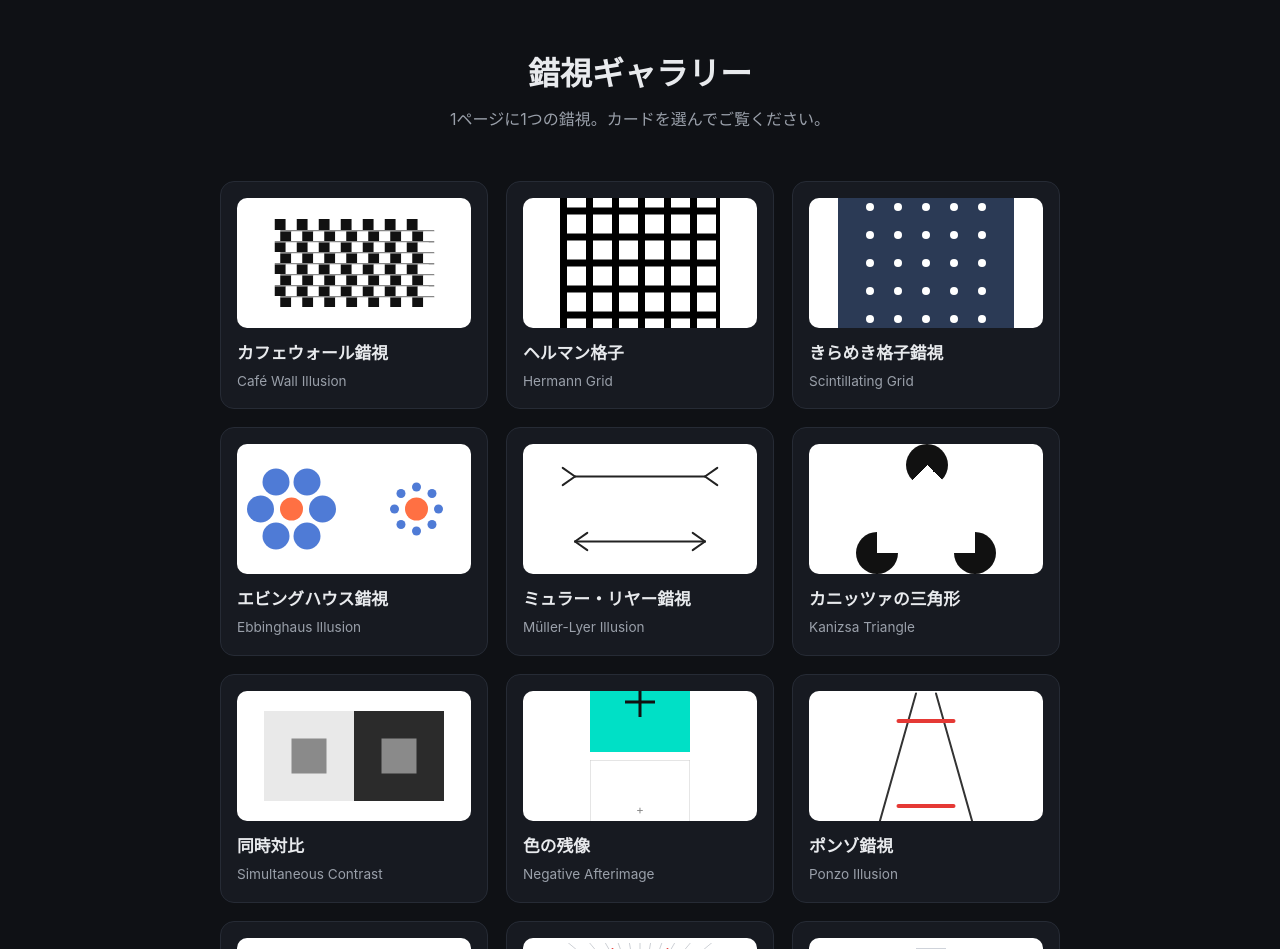
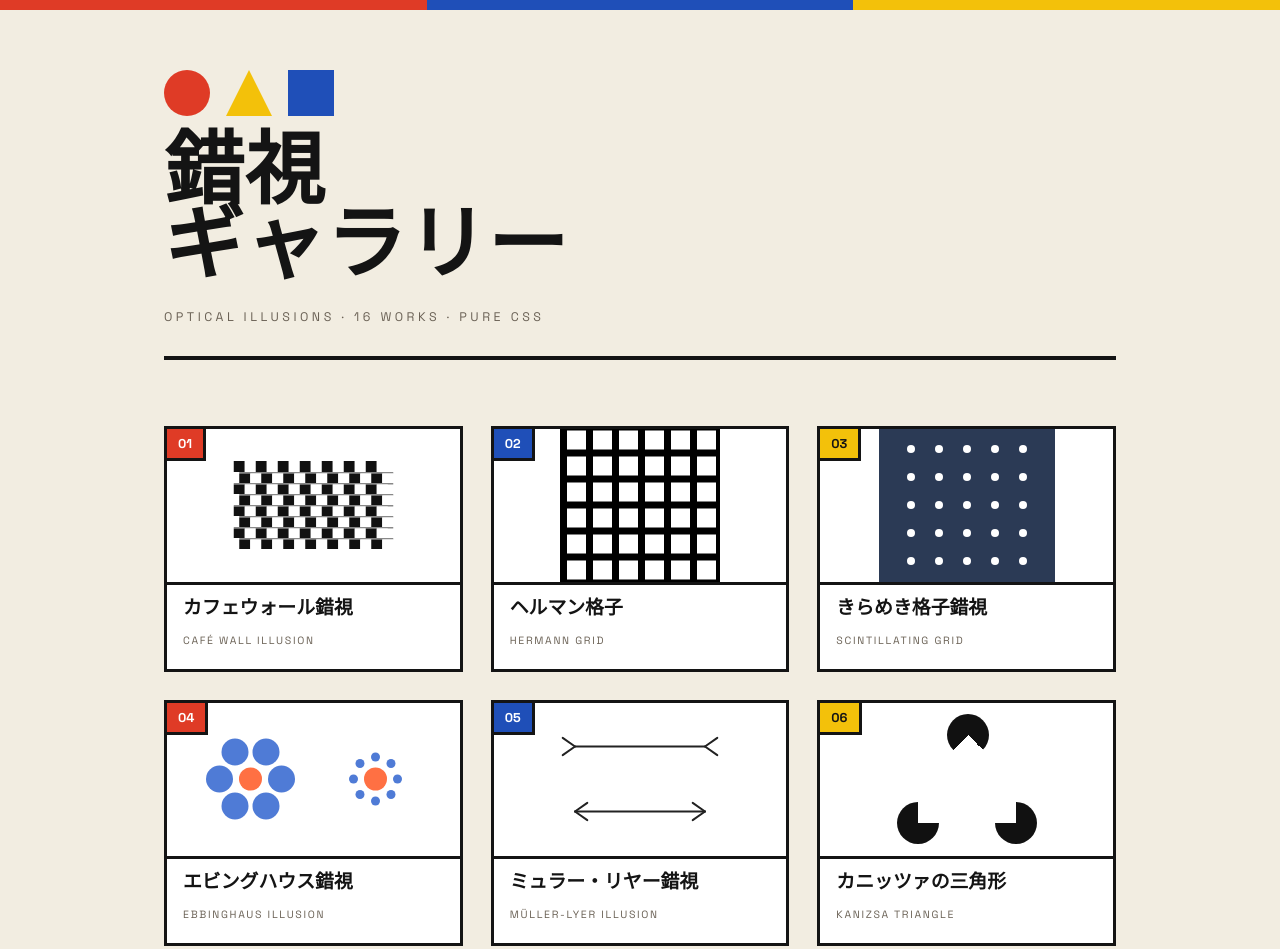
Before and after one commit to th0902/illusion-site, a plain HTML site: page index.html in a window 1280 px wide. Shown: the top 949 px of the page. Drawn offline with Linux system fonts and the light colour scheme.

Commit message:
デザイン刷新：バウハウス風（三原色＋黒・幾何学形態・ハードエッジ・幾何学書体）
Co-Authored-By: Claude Opus 4.8 <noreply@anthropic.com>

```diff
--- a/assets/style.css
+++ b/assets/style.css
@@ -1,10 +1,21 @@
+/* =========================================================
+   BAUHAUS THEME
+   三原色 + 黒 / 幾何学形態 / ハードエッジ / 大胆な書体
+   ========================================================= */
+@import url('https://fonts.googleapis.com/css2?family=Josefin+Sans:wght@400;600;700&family=Space+Grotesk:wght@400;500;700&family=Noto+Sans+JP:wght@500;700;900&display=swap');
+
 :root {
-  --bg: #0f1115;
-  --panel: #171a21;
-  --fg: #e8eaed;
-  --muted: #9aa0aa;
-  --accent: #6ea8fe;
-  --border: #262b35;
+  --paper: #f2ede1;
+  --ink: #141414;
+  --red: #df3b26;
+  --blue: #1f4fb8;
+  --yellow: #f3c10a;
+  --muted: #6b6256;
+  /* ページごとの差し色（JS でインライン上書き）。既定は赤 */
+  --c: var(--red);
+  --on: #fff;
+  --display: "Josefin Sans", "Noto Sans JP", sans-serif;
+  --mono: "Space Grotesk", ui-monospace, monospace;
 }
 
 * { box-sizing: border-box; }
@@ -12,115 +23,194 @@
 html, body {
   margin: 0;
   padding: 0;
-  background: var(--bg);
-  color: var(--fg);
-  font-family: -apple-system, BlinkMacSystemFont, "Hiragino Sans", "Noto Sans JP", sans-serif;
-  line-height: 1.6;
+  background: var(--paper);
+  color: var(--ink);
+  font-family: "Space Grotesk", "Noto Sans JP", sans-serif;
+  line-height: 1.65;
+  -webkit-font-smoothing: antialiased;
+}
+body { padding-top: 10px; }
+/* 上端のバウハウス・カラーバンド */
+body::before {
+  content: "";
+  position: fixed; top: 0; left: 0; right: 0; height: 10px; z-index: 100;
+  background: linear-gradient(90deg,
+    var(--red) 0 33.333%, var(--blue) 0 66.666%, var(--yellow) 0);
 }
 
-a { color: var(--accent); text-decoration: none; }
-a:hover { text-decoration: underline; }
+a { color: var(--ink); text-decoration: none; }
 
 .wrap {
-  max-width: 880px;
+  max-width: 1000px;
   margin: 0 auto;
-  padding: 24px 20px 80px;
+  padding: 0 24px 90px;
 }
 
+/* ---- ヘッダー（ギャラリー） ---- */
 header.site {
-  text-align: center;
-  padding: 48px 20px 24px;
+  position: relative;
+  max-width: 1000px;
+  margin: 0 auto;
+  padding: 60px 24px 30px;
 }
-header.site h1 { margin: 0 0 8px; font-size: 2rem; }
-header.site p { margin: 0; color: var(--muted); }
+header.site .shapes { display: flex; align-items: flex-end; gap: 16px; margin-bottom: 26px; }
+.s-circle { width: 46px; height: 46px; border-radius: 50%; background: var(--red); }
+.s-square { width: 46px; height: 46px; background: var(--blue); }
+.s-tri {
+  width: 0; height: 0;
+  border-left: 23px solid transparent; border-right: 23px solid transparent;
+  border-bottom: 46px solid var(--yellow);
+}
+header.site h1 {
+  margin: 0;
+  font-family: var(--display);
+  font-weight: 700;
+  font-size: clamp(2.6rem, 9vw, 5rem);
+  line-height: .92;
+  letter-spacing: .01em;
+}
+header.site .lead {
+  margin: 18px 0 0;
+  font-family: var(--mono);
+  text-transform: uppercase;
+  letter-spacing: .28em;
+  font-size: .78rem;
+  color: var(--muted);
+}
+header.site::after {
+  content: ""; display: block; height: 4px; background: var(--ink); margin-top: 28px;
+}
 
-/* ---- gallery grid ---- */
+/* ---- ギャラリーのグリッド ---- */
 .grid {
   display: grid;
-  grid-template-columns: repeat(auto-fill, minmax(220px, 1fr));
-  gap: 18px;
+  grid-template-columns: repeat(auto-fill, minmax(250px, 1fr));
+  gap: 28px;
+  padding-top: 36px;
 }
 .card {
   display: block;
-  background: var(--panel);
-  border: 1px solid var(--border);
-  border-radius: 14px;
-  padding: 16px;
-  color: var(--fg);
-  transition: transform .12s ease, border-color .12s ease;
+  position: relative;
+  background: #fff;
+  border: 3px solid var(--ink);
+  color: var(--ink);
+  transition: transform .14s ease, box-shadow .14s ease;
 }
 .card:hover {
-  transform: translateY(-3px);
-  border-color: var(--accent);
-  text-decoration: none;
+  transform: translate(-5px, -5px);
+  box-shadow: 9px 9px 0 var(--c);
+}
+.card .num {
+  position: absolute; top: 0; left: 0; z-index: 2;
+  background: var(--c); color: var(--on);
+  font-family: var(--mono); font-weight: 700; font-size: .8rem;
+  padding: 4px 11px;
+  border-right: 3px solid var(--ink); border-bottom: 3px solid var(--ink);
 }
 .card .thumb {
-  height: 130px;
-  border-radius: 10px;
+  height: 156px;
   overflow: hidden;
   display: flex;
   align-items: center;
   justify-content: center;
   background: #fff;
-  margin-bottom: 12px;
+  border-bottom: 3px solid var(--ink);
 }
 .card .thumb > * { transform: scale(.5); flex: none; }
-.card h3 { margin: 0 0 4px; font-size: 1.05rem; }
-.card p { margin: 0; font-size: .85rem; color: var(--muted); }
+.card .meta { padding: 15px 16px 17px; }
+.card h3 {
+  margin: 0 0 5px;
+  font-family: var(--display); font-weight: 700; font-size: 1.18rem; line-height: 1.1;
+}
+.card .sub {
+  font-family: var(--mono); text-transform: uppercase; letter-spacing: .16em;
+  font-size: .66rem; color: var(--muted);
+}
 
-/* ---- single illusion page ---- */
+/* ---- 個別ページ ---- */
 .nav-top {
   display: flex;
   justify-content: space-between;
   align-items: center;
-  margin-bottom: 28px;
-  font-size: .9rem;
+  padding: 30px 0 34px;
+  font-family: var(--mono);
+  text-transform: uppercase;
+  letter-spacing: .2em;
+  font-size: .74rem;
 }
-.illusion-title { margin: 0 0 6px; font-size: 1.6rem; }
-.illusion-sub { margin: 0 0 28px; color: var(--muted); }
+.nav-top a { font-weight: 700; }
+.nav-top a:hover { color: var(--c); }
+.nav-top #counter { color: var(--muted); }
+
+.illusion-title {
+  margin: 0;
+  display: flex; align-items: center; gap: .45em;
+  font-family: var(--display); font-weight: 700;
+  font-size: clamp(2rem, 6vw, 3.2rem); line-height: 1;
+}
+.illusion-title::before {
+  content: ""; flex: none; width: .62em; height: .62em; background: var(--c);
+}
+.illusion-sub {
+  margin: 14px 0 30px;
+  font-family: var(--mono); text-transform: uppercase; letter-spacing: .26em;
+  font-size: .82rem; color: var(--muted);
+}
 
 .stage {
   background: #fff;
-  border-radius: 16px;
-  padding: 32px;
+  border: 3px solid var(--ink);
+  box-shadow: 11px 11px 0 var(--c);
+  padding: 36px;
   display: flex;
   align-items: center;
   justify-content: center;
-  min-height: 360px;
+  min-height: 380px;
   overflow: hidden;
 }
 
 .explain {
-  margin-top: 28px;
-  background: var(--panel);
-  border: 1px solid var(--border);
-  border-radius: 14px;
-  padding: 20px 22px;
+  margin-top: 42px;
+  border: 3px solid var(--ink);
+  background: #fff;
 }
-.explain h2 { margin: 0 0 8px; font-size: 1.1rem; }
-.explain p { margin: 0; color: #cfd3da; }
+.explain h2 {
+  margin: 0;
+  background: var(--c); color: var(--on);
+  font-family: var(--mono); text-transform: uppercase; letter-spacing: .22em;
+  font-size: .74rem; font-weight: 700;
+  padding: 9px 16px;
+}
+.explain p { margin: 0; padding: 19px 20px; color: #2a2a2a; }
 
 .pager {
-  display: flex;
-  justify-content: space-between;
-  gap: 12px;
+  display: grid;
+  grid-template-columns: 1fr 1fr;
+  gap: 18px;
   margin-top: 36px;
 }
 .pager a {
-  flex: 1;
-  background: var(--panel);
-  border: 1px solid var(--border);
-  border-radius: 10px;
-  padding: 12px 16px;
+  background: #fff;
+  border: 3px solid var(--ink);
+  padding: 16px 18px;
+  font-family: var(--display); font-weight: 700; font-size: 1.05rem; line-height: 1.15;
+  transition: transform .12s ease, box-shadow .12s ease;
 }
+.pager a:hover { transform: translate(-4px, -4px); box-shadow: 7px 7px 0 var(--c); }
 .pager a.next { text-align: right; }
-.pager span.small { display: block; font-size: .75rem; color: var(--muted); }
+.pager span.small {
+  display: block; margin-bottom: 6px;
+  font-family: var(--mono); text-transform: uppercase; letter-spacing: .2em;
+  font-size: .64rem; color: var(--muted);
+}
 
 footer.site {
+  border-top: 4px solid var(--ink);
+  margin-top: 70px;
   text-align: center;
-  color: var(--muted);
-  font-size: .8rem;
-  padding: 40px 20px;
+  padding: 26px 20px;
+  font-family: var(--mono); text-transform: uppercase; letter-spacing: .22em;
+  font-size: .7rem; color: var(--muted);
 }
 
 /* =========================================================
--- a/index.html
+++ b/index.html
@@ -9,8 +9,13 @@
 </head>
 <body>
   <header class="site">
-    <h1>錯視ギャラリー</h1>
-    <p>1ページに1つの錯視。カードを選んでご覧ください。</p>
+    <div class="shapes" aria-hidden="true">
+      <span class="s-circle"></span>
+      <span class="s-tri"></span>
+      <span class="s-square"></span>
+    </div>
+    <h1>錯視<br />ギャラリー</h1>
+    <p class="lead" id="lead">Optical Illusions · Pure CSS</p>
   </header>
 
   <main class="wrap">
@@ -18,18 +23,34 @@
   </main>
 
   <footer class="site">
-    すべて純粋な HTML/CSS で描画 · GitHub Pages 対応
+    すべて純粋な HTML / CSS で描画 · GitHub Pages
   </footer>
 
   <script src="assets/illusions.js"></script>
   <script>
+    // バウハウスの三原色を循環させる差し色（[背景色, 文字色]）
+    const PAL = [
+      ["var(--red)", "#fff"],
+      ["var(--blue)", "#fff"],
+      ["var(--yellow)", "#141414"],
+    ];
     const grid = document.getElementById("grid");
-    grid.innerHTML = window.ILLUSIONS.map((it) => `
-      <a class="card" href="illusion.html?id=${it.id}">
-        <div class="thumb">${it.art()}</div>
-        <h3>${it.title}</h3>
-        <p>${it.sub}</p>
-      </a>`).join("");
+    grid.innerHTML = window.ILLUSIONS.map((it, i) => {
+      const [c, on] = PAL[i % PAL.length];
+      const num = String(i + 1).padStart(2, "0");
+      return `
+        <a class="card" style="--c:${c};--on:${on}" href="illusion.html?id=${it.id}">
+          <span class="num">${num}</span>
+          <div class="thumb">${it.art()}</div>
+          <div class="meta">
+            <h3>${it.title}</h3>
+            <span class="sub">${it.sub}</span>
+          </div>
+        </a>`;
+    }).join("");
+
+    document.getElementById("lead").textContent =
+      `Optical Illusions · ${window.ILLUSIONS.length} Works · Pure CSS`;
   </script>
 </body>
 </html>
```
Also changed, not shown: illusion.html (+10 -0 lines).
